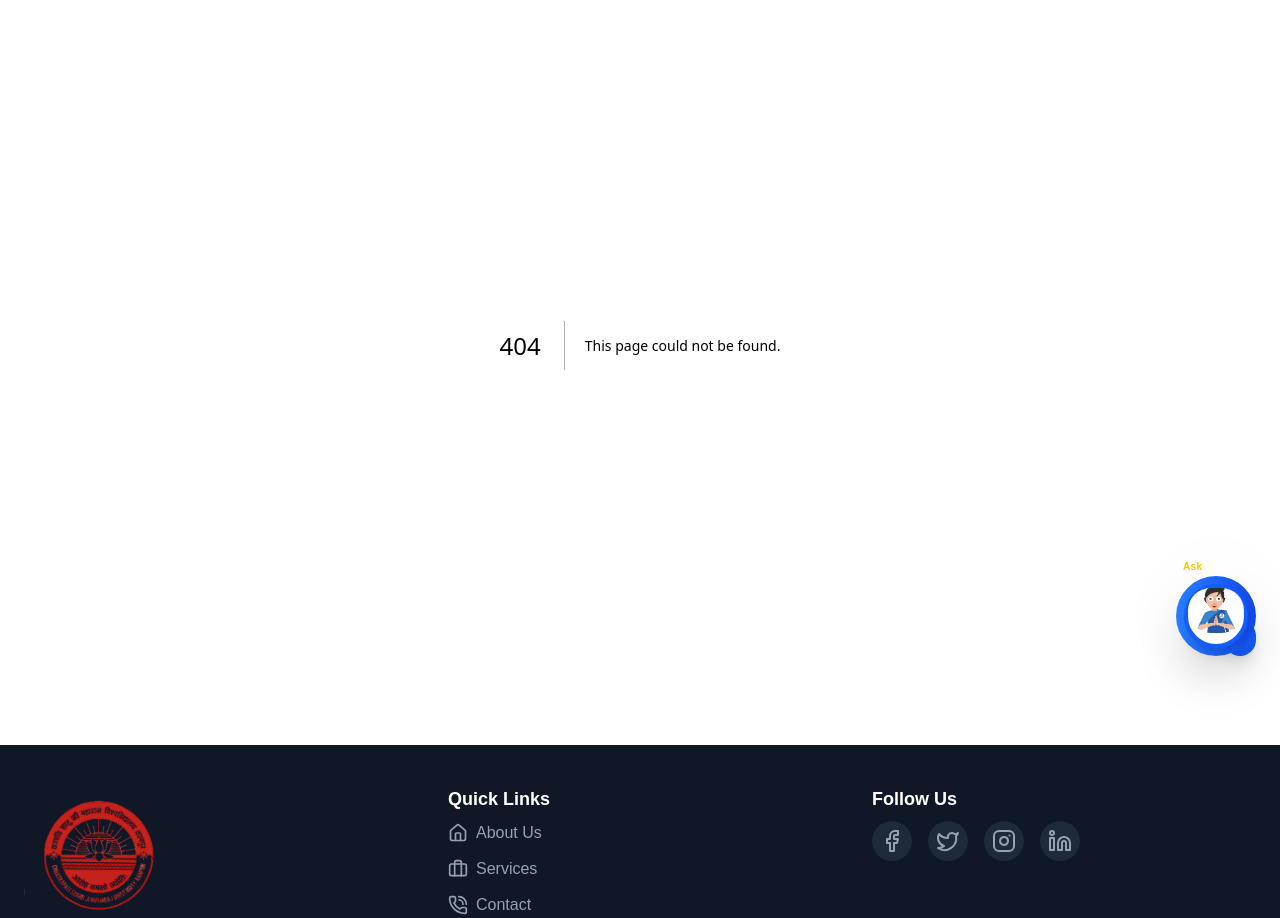
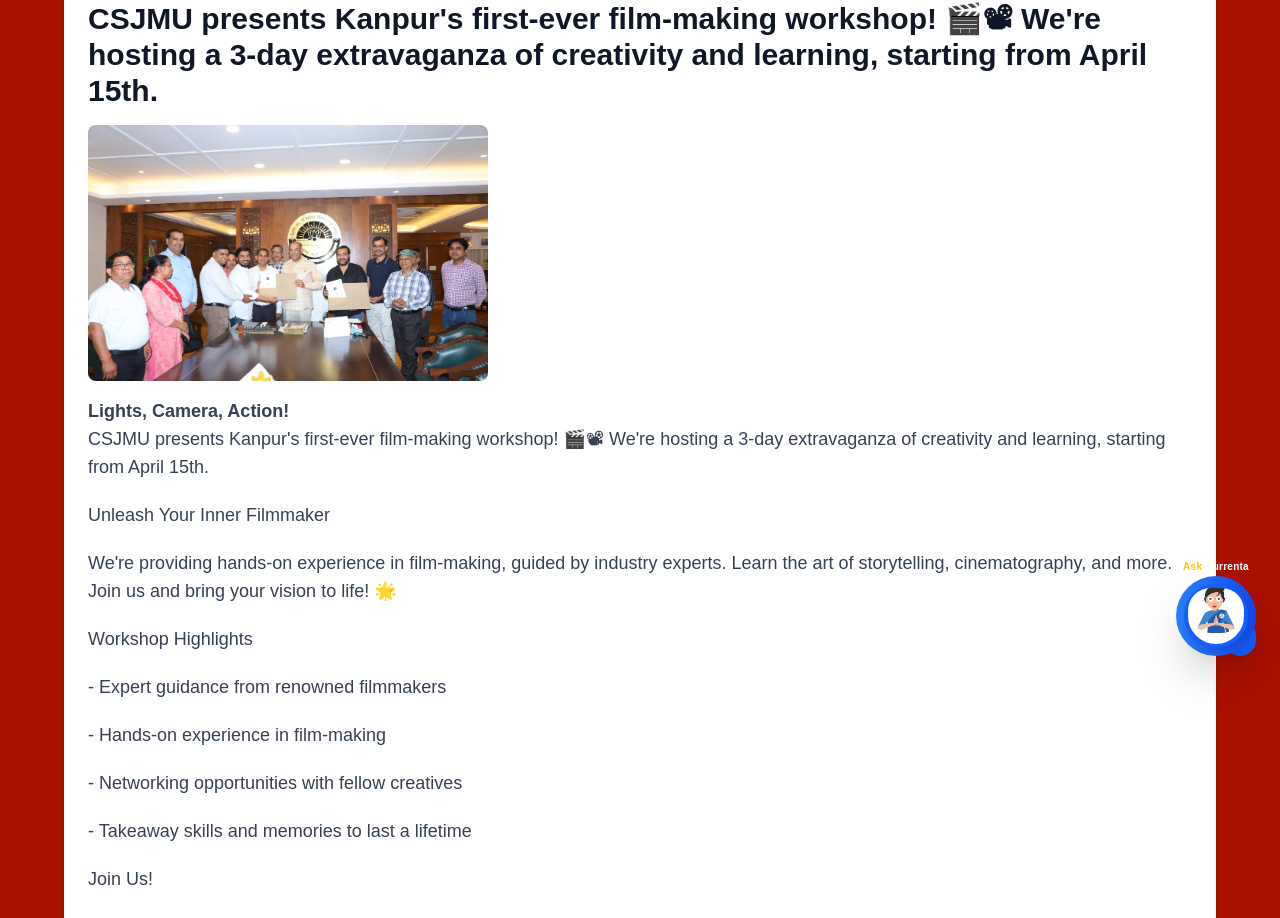
Before and after one commit to Sujitmaurya123/djmc, a Next.js app: page /news9 in a window 1280 px wide. Before the commit this address had no page. Shown: the part 120-1038 px from the top of the page. Built offline with nearby package versions, Linux system fonts and the light colour scheme.

Commit message:
add news and mous

```diff
--- /dev/null
+++ b/src/app/(news)/news8/page.tsx
@@ -0,0 +1,24 @@
+import Image from 'next/image';
+
+const NewsPage = () => {
+    return (
+        <div className="max-w-6xl mx-auto p-6 bg-white mt-8 mb-8 shadow text-gray-700">
+            <h1 className="text-3xl font-bold mb-4 text-gray-900">दिनांक 23 अप्रैल 2025 को विवेकानंद युवा सशक्तिकरण योजना के अंतर्गत छत्रपति शाहू जी महाराज विश्वविद्यालय कानपुर के पत्रकारिता एवं जनसंचार विभाग में सत्र  2024- 2025 के बीएजेएम,एमएजेएमसी, पीएचडी के छात्र छात्राओं को टेबलेट/स्मार्टफोन का वितरित किये गए </h1>
+            <div className="w-[400px] h-64 relative mb-4">
+                <Image
+                    src="/images/news8.jpg"
+                    alt="News Image"
+                    layout="fill"
+                    objectFit="cover"
+                    className="rounded-lg"
+                />
+            </div>
+
+
+
+
+        </div>
+    );
+};
+
+export default NewsPage;
--- /dev/null
+++ b/src/app/(news)/news9/page.tsx
@@ -0,0 +1,41 @@
+import Image from 'next/image';
+
+const NewsPage = () => {
+    return (
+        <div className="max-w-6xl mx-auto p-6 bg-white mt-8 mb-8 shadow text-gray-700">
+            <h1 className="text-3xl font-bold mb-4 text-gray-900">CSJMU presents Kanpur&apos;s first-ever film-making workshop! 🎬📽 We&apos;re hosting a 3-day extravaganza of creativity and learning, starting from April 15th.</h1>
+            <div className="w-[400px] h-64 relative mb-4">
+                <Image
+                    src="/images/news9.jpg"
+                    alt="News Image"
+                    layout="fill"
+                    objectFit="cover"
+                    className="rounded-lg"
+                />
+            </div>
+            <ul className="text-lg text-gray-700">
+                <li><strong>Lights, Camera, Action!</strong></li>
+                <li>  CSJMU presents Kanpur&apos;s first-ever film-making workshop! 🎬📽 We&apos;re hosting a 3-day extravaganza of creativity and learning, starting from April 15th.</li>
+
+                <li className='mt-5'>Unleash Your Inner Filmmaker</li>
+
+                <li className='mt-5'>We&apos;re providing hands-on experience in film-making, guided by industry experts. Learn the art of storytelling, cinematography, and more. Join us and bring your vision to life! 🌟</li>
+
+                <li className='mt-5'>Workshop Highlights</li >
+
+                <li className='mt-5'> - Expert guidance from renowned filmmakers</li >
+                <li className='mt-5'>- Hands-on experience in film-making</li>
+                <li className='mt-5'>- Networking opportunities with fellow creatives</li>
+                <li className='mt-5'>- Takeaway skills and memories to last a lifetime</li>
+                <li className='mt-5'>Join Us!</li>
+                <li className='mt-5'>We&apos;re excited to have you as part of Kanpur&apos;s film-making revolution! Don&apos;t miss out on this chance to kickstart your film-making journey. #FilmMakingWorkshop #CSJMU #Kanpur #AsimBajaj #Cinematography #FilmSchool #CreativeLearning #MakeYourMark #FilmIndustry #WorkshopAlert</li>
+                <li className='mt-5'>Go to - <a className=' cursor-pointer text-blue-500' href="https://www.instagram.com/reel/DIf5dA4ymoA/?igsh=cnZxMzR2Ymw1OGUy">https://www.instagram.com/reel/DIf5dA4ymoA/?igsh=cnZxMzR2Ymw1OGUy</a></li>
+            </ul>
+
+
+
+        </div>
+    );
+};
+
+export default NewsPage;
--- a/src/app/mous/page.tsx
+++ b/src/app/mous/page.tsx
@@ -6,6 +6,7 @@
         { name: "Radio Kanpuriya FM 90.0", location: "Kanpur" },
         { name: "PATS Literary Solutions Ltd.", location: "Kanpur" },
         { name: "The Hindu Today", location: "London" },
+        { name: "Rangsila Production", location:"Mumbai"}
     ];
 
     return (
--- a/src/components/home-sections/ImageCrosuel.tsx
+++ b/src/components/home-sections/ImageCrosuel.tsx
@@ -13,6 +13,18 @@
 import Link from "next/link";
 
 const slides = [
+    {
+        image: "/images/news9.jpg",
+        title: "News9",
+        description: "CSJMU presents Kanpur's first-ever film-making workshop! 🎬📽 We're hosting a 3-day extravaganza of creativity and learning, starting from April 15th.",
+        link: "/news9"
+    },
+    {
+        image: "/images/news8.jpg",
+        title: "News8",
+        description: "दिनांक 23 अप्रैल 2025 को विवेकानंद युवा सशक्तिकरण योजना के अंतर्गत छत्रपति शाहू जी महाराज विश्वविद्यालय कानपुर के पत्रकारिता एवं जनसंचार विभाग में सत्र  2024- 2025 के बीएजेएम,एमएजेएमसी, पीएचडी के छात्र छात्राओं को टेबलेट/स्मार्टफोन का वितरित किये गए ",
+        link: "/news8"
+    },
     {
         image: "/images/news7.jpeg",
         title: "News6",
@@ -49,6 +61,8 @@
         description: "सीएसजेएमयू में ‘एक राष्ट्र एक चुनाव’ विषय पर जिला स्तरीय यूथ पार्लियामेंट प्रतियोगिता का समापन",
         link: "/news5"
     },
+
+
 
 ];
 
```
Also changed, not shown: public/images/news8.jpg (added), public/images/news9.jpg (added).
